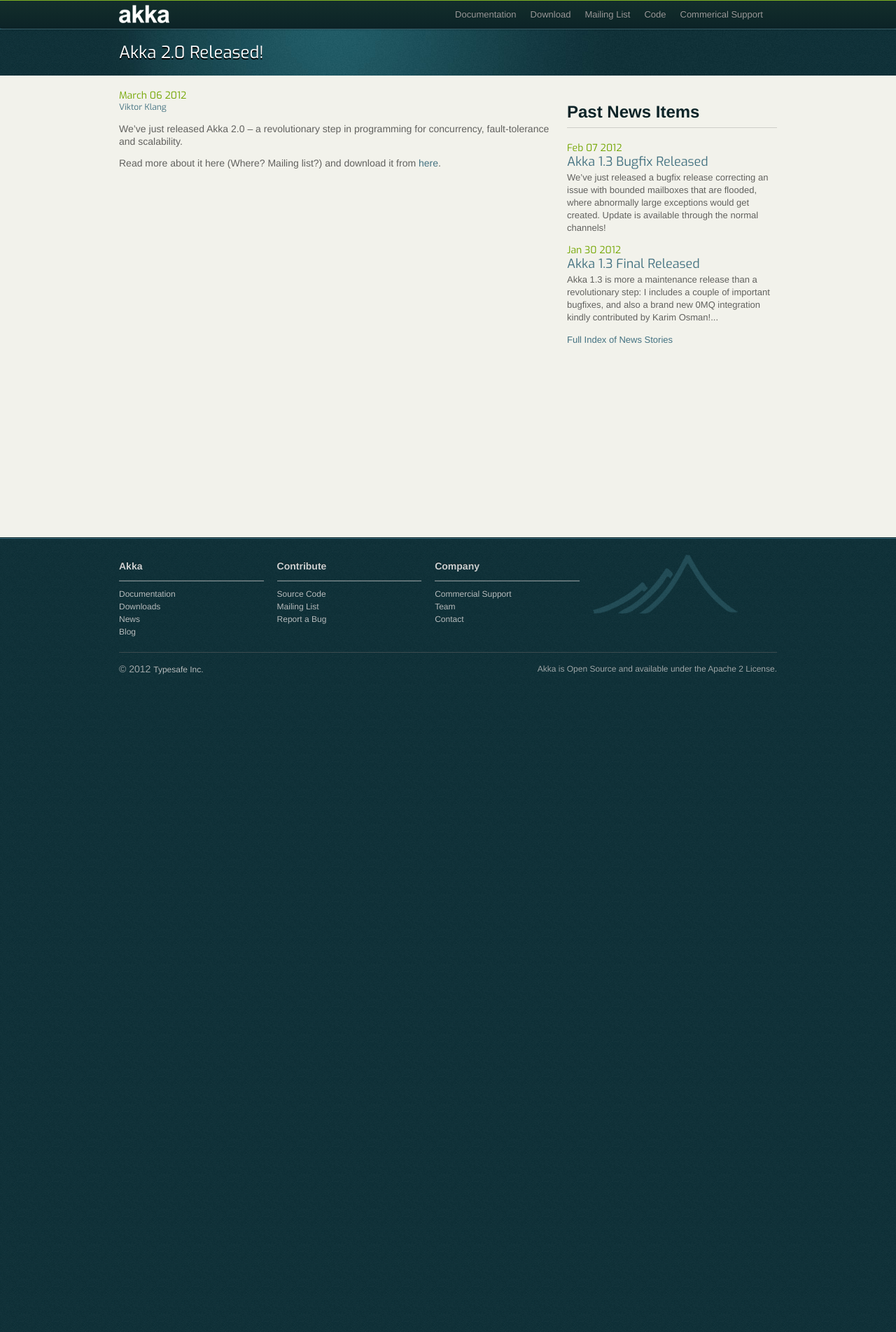
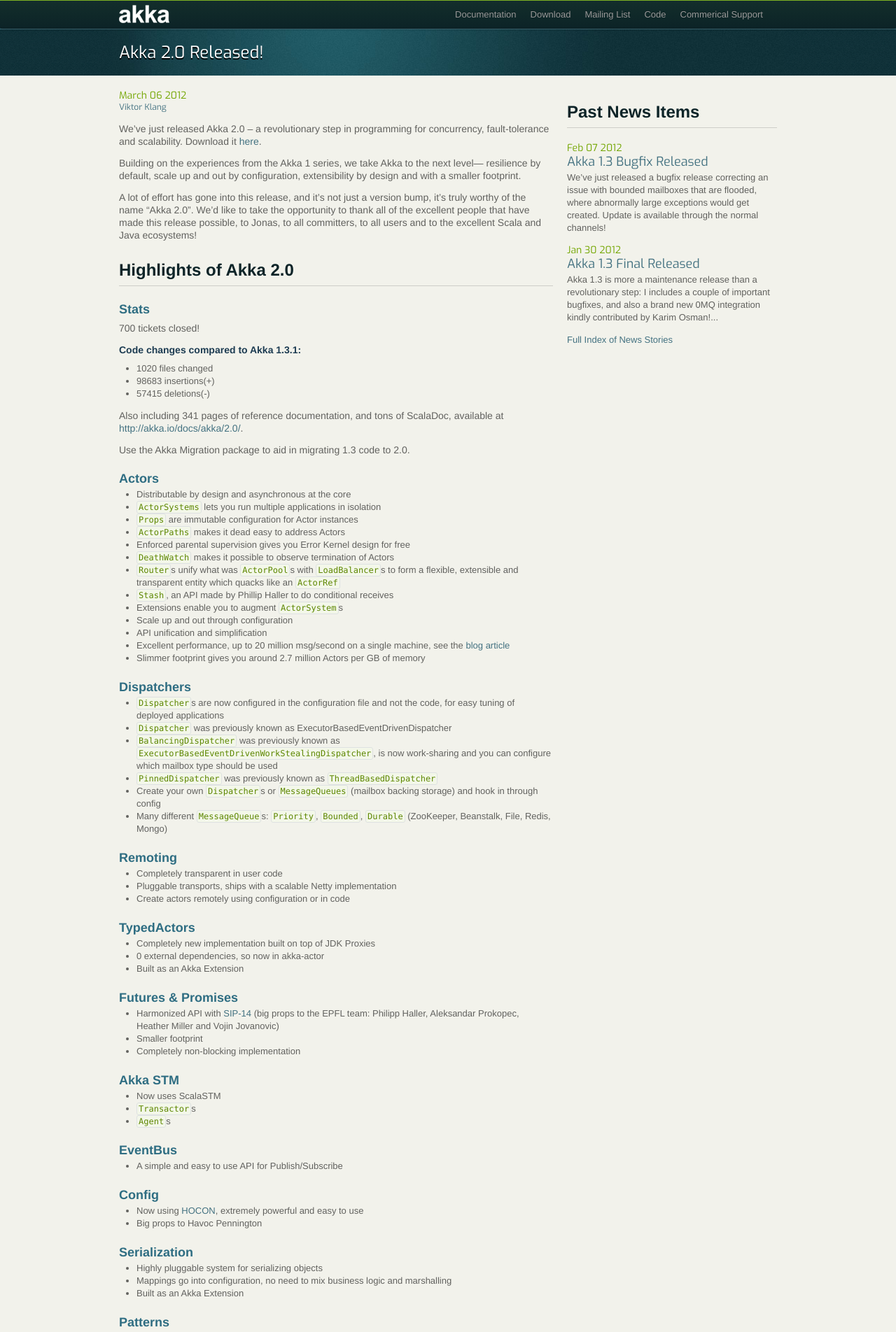
Before and after one commit to raboof/akka.github.com, a Jekyll site: the page built from news/_posts/2012-03-06-akka-20-released.md, in a window 1280 px wide. Shown: the top 1904 px of the page at 70% size. Built offline with Jekyll 4.4.1, drawn with Linux system fonts in a browser that asks for light colours; before the commit the page ends 1008 px from its top, so only the background shows below that; some of the changed text lies outside the part shown.

Commit message:
Added Akka 2.0 Release  Announcement

```diff
--- a/news/_posts/2012-03-06-akka-20-released.md
+++ b/news/_posts/2012-03-06-akka-20-released.md
@@ -4,6 +4,116 @@
 author: Viktor Klang
 ---
 
-We've just released Akka 2.0 – a revolutionary step in programming for concurrency, fault-tolerance and scalability.
+We've just released Akka 2.0 – a revolutionary step in programming for concurrency, fault-tolerance and scalability. Download it <a href="{{ site.baseurl }}/downloads">here</a>.
 
-Read more about it here (Where? Mailing list?) and download it from <a href="{{ site.baseurl }}/downloads">here</a>.
+Building on the experiences from the Akka 1 series, we take Akka to the next level— resilience by default, scale up and out by configuration, extensibility by design and with a smaller footprint.
+
+A lot of effort has gone into this release, and it's not just a version bump, it's truly worthy of the name "Akka 2.0".
+We'd like to take the opportunity to thank all of the excellent people that have made this release possible,
+to Jonas, to all committers, to all users and to the excellent Scala and Java ecosystems!
+
+## Highlights of Akka 2.0
+
+### Stats
+
+700 tickets closed!
+
+**Code changes compared to Akka 1.3.1:**
+* 1020 files changed
+* 98683 insertions(+)
+* 57415 deletions(-)
+
+Also including 341 pages of reference documentation, and tons of ScalaDoc, available at [http://akka.io/docs/akka/2.0/](http://akka.io/docs/akka/2.0/).
+
+Use the Akka Migration package to aid in migrating 1.3 code to 2.0.
+
+### Actors
+
+* Distributable by design and asynchronous at the core
+* `ActorSystems` lets you run multiple applications in isolation
+* `Props` are immutable configuration for Actor instances
+* `ActorPaths` makes it dead easy to address Actors
+* Enforced parental supervision gives you Error Kernel design for free
+* `DeathWatch` makes it possible to observe termination of Actors
+* `Router`s unify what was `ActorPool`s with `LoadBalancer`s to form a flexible, extensible and transparent entity which quacks like an `ActorRef`
+* `Stash`, an API made by Phillip Haller to do conditional receives
+* Extensions enable you to augment `ActorSystem`s
+* Scale up and out through configuration
+* API unification and simplification
+* Excellent performance, up to 20 million msg/second on a single machine, see the [blog article](http://letitcrash.com/post/17607272336/scalability-of-fork-join-pool)
+* Slimmer footprint gives you around 2.7 million Actors per GB of memory
+
+### Dispatchers
+* `Dispatcher`s are now configured in the configuration file and not the code, for easy tuning of deployed applications
+* `Dispatcher` was previously known as ExecutorBasedEventDrivenDispatcher
+* `BalancingDispatcher` was previously known as `ExecutorBasedEventDrivenWorkStealingDispatcher`, is now work-sharing and you can configure which mailbox type should be used
+* `PinnedDispatcher` was previously known as `ThreadBasedDispatcher`
+* Create your own `Dispatcher`s or `MessageQueues` (mailbox backing storage) and hook in through config
+* Many different `MessageQueue`s: `Priority`, `Bounded`, `Durable` (ZooKeeper, Beanstalk, File, Redis, Mongo)
+
+###Remoting
+* Completely transparent in user code
+* Pluggable transports, ships with a scalable Netty implementation
+* Create actors remotely using configuration or in code
+
+### TypedActors
+* Completely new implementation built on top of JDK Proxies
+* 0 external dependencies, so now in akka-actor
+* Built as an Akka Extension
+
+### Futures & Promises
+*  Harmonized API with [SIP-14](http://docs.scala-lang.org/sips/pending/futures-promises.html) (big props to the EPFL team: Philipp Haller, Aleksandar Prokopec, Heather Miller and Vojin Jovanovic)
+* Smaller footprint
+* Completely non-blocking implementation
+
+### Akka STM
+* Now uses ScalaSTM
+* `Transactor`s
+* `Agent`s
+
+### EventBus
+* A simple and easy to use API for Publish/Subscribe
+
+### Config
+* Now using [HOCON](https://github.com/typesafehub/config), extremely powerful and easy to use
+* Big props to Havoc Pennington
+
+### Serialization
+* Highly pluggable system for serializing objects
+* Mappings go into configuration, no need to mix business logic and marshalling
+* Built as an Akka Extension
+
+### Patterns
+* "Ask/?" is now a `Pattern` — for Scala add `import akka.pattern.ask`, for Java use `akka.pattern.Patterns.ask()`.
+* `gracefulStop`
+* `pipeTo`
+
+### ExecutionContext
+* One abstraction for asynchronous execution of logic
+
+### ømq
+* An API for using Akka with [ømq](http://www.zeromq.org/)
+* Huge thanks to Karim Osman and Ivan Porto Carrero
+* Built as an Akka Extension
+
+Brand new website, still at http://akka.io
+* Huge thanks to Heather Miller for her outstanding work
+
+## Upcoming Releases
+
+Things that will be released within the coming months:
+* Akka Camel 2.0, codename "Alpakka", with the excellent work of Raymond Roestenburg and Piotr Gabryanczyk
+* Akka AMQP 2.0, with the excellent work of John Stanford
+* Akka Spring 2.0, with the excellent help of Josh Long
+
+## Useful Links
+
+* Akka Maven repository: [http://akka.io/releases](http://akka.io/releases)
+* Akka binary distribution: [http://akka.io/downloads](http://akka.io/downloads)
+* Akka 2.0 documentation: [http://akka.io/docs/akka/2.0/](http://akka.io/docs/akka/2.0/)
+* Issue tracker: [http://www.assembla.com/spaces/akka/](http://www.assembla.com/spaces/akka/)
+* Akka mailing list: [https://groups.google.com/group/akka-user](https://groups.google.com/group/akka-user)
+
+Akka is released under the Apache V2 license.
+
+**Happy hAkking!**
--- a/resources/stylesheets/base.css
+++ b/resources/stylesheets/base.css
@@ -193,3 +193,6 @@
 
 .scala-codebox { float: left; width: 440px; padding-bottom: 20px; background: #fefbf3; border: 1px solid rgba(0,0,0,.2); -webkit-box-shadow: 0 1px 2px rgba(0,0,0,.1); -moz-box-shadow: 0 1px 2px rgba(0,0,0,.1); box-shadow: 0 1px 2px rgba(0,0,0,.1); -webkit-border-radius:4px; -moz-border-radius:4px; border-radius:4px; }
 .java-codebox { float: right; width: 440px; padding-bottom: 20px; background: #fefbf3; border: 1px solid rgba(0,0,0,.2); -webkit-box-shadow: 0 1px 2px rgba(0,0,0,.1); -moz-box-shadow: 0 1px 2px rgba(0,0,0,.1); box-shadow: 0 1px 2px rgba(0,0,0,.1); -webkit-border-radius:4px; -moz-border-radius:4px; border-radius:4px; }
+
+.pre { padding: 1px 2px; color: #5d8700; background-color: #f3f7e9; border: 1px solid #dee1e2; font-family: Menlo, Monaco, "Courier New", monospace; font-size: 12px; -webkit-border-radius: 3px; -moz-border-radius: 3px; border-radius: 3px; }
+code { padding: 1px 2px; color: #5d8700; background-color: #f3f7e9; border: 1px solid #dee1e2; font-family: Menlo, Monaco, "Courier New", monospace; font-size: 12px; -webkit-border-radius: 3px; -moz-border-radius: 3px; border-radius: 3px; }
```
